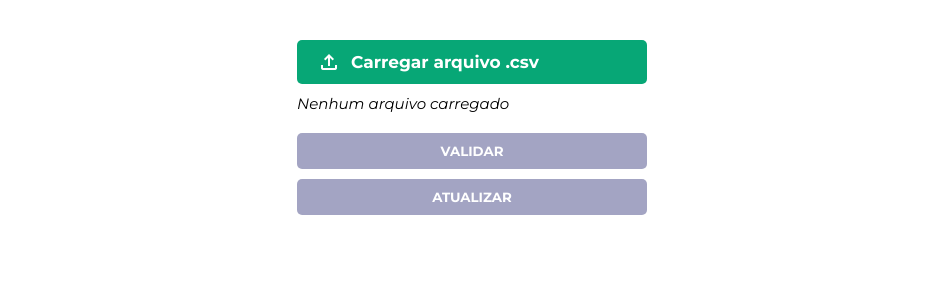
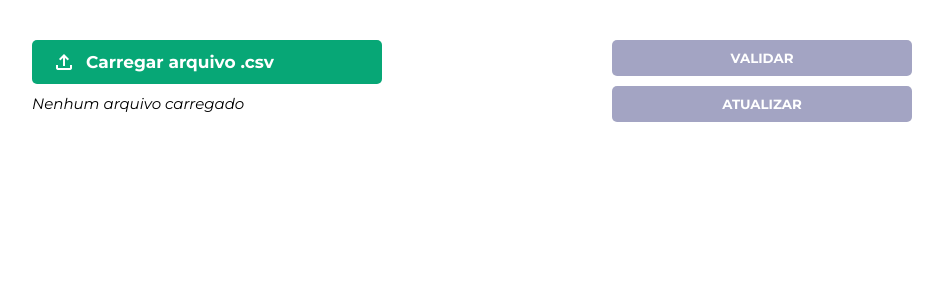
Before and after one commit to lzaghi/desafio_fullstack_shopper, a React (Vite) app in the folder frontend/: page / in a window 1280 px wide. Shown: the top 300 px of the page, without its empty margins (168-1111 px from the left). Built offline with nearby package versions, Linux system fonts and the light colour scheme.

Commit message:
style: implementa responsividade

```diff
--- a/frontend/src/components/InputCsv.scss
+++ b/frontend/src/components/InputCsv.scss
@@ -29,3 +29,9 @@
     font-style: italic;
   }
 }
+
+@media screen and (min-width: 1024px) {
+  .inputContainer {
+    width: 350px;
+  }
+}
--- a/frontend/src/components/InputCsv.tsx
+++ b/frontend/src/components/InputCsv.tsx
@@ -48,7 +48,7 @@ const InputCsv = forwardRef<InputCsvRef, InputCsvProps>(({ setParentFile }, ref)
   }));
 
   return (
-    <>
+    <div className={ styles.inputContainer }>
       <label htmlFor="upload-input" className={ styles.customUploadInput }>
         <span className="material-icons-outlined">file_upload</span>
         <span className={ styles.inputText }>Carregar arquivo .csv</span>
@@ -63,7 +63,7 @@ const InputCsv = forwardRef<InputCsvRef, InputCsvProps>(({ setParentFile }, ref)
         )
         : <span className={ styles.displayedInfo }>Nenhum arquivo carregado</span>}
       </div>
-    </>
+    </div>
   )
 })
 
--- a/frontend/src/components/ProductCard.tsx
+++ b/frontend/src/components/ProductCard.tsx
@@ -6,6 +6,7 @@ import invalidIcon from '../assets/x_icon.jpg';
 function ProductCard({ product }: { product: validatedProduct }) {
   return (
     <div className={ styles.product }>
+      <div className={ styles.info }>
         <div className={ `${styles.productCategory} ${styles.code}` }>
           <span className={ styles.category }>Cód. </span>
           <span>{product.product_code.length ? product.product_code : '-'}</span>
@@ -24,11 +25,13 @@ function ProductCard({ product }: { product: validatedProduct }) {
             <p>{product.new_price.length ? 'R$ ' + parseFloat(product.new_price).toFixed(2) : '-'}</p>
           </div>
         </div>
+      </div>
+
       <div className={ `${product.error ? styles.messageInvalid : styles.messageValid} ${styles.message}` }>{product.error
       ? (
         <div className={ styles.messageDiv }>
           <img className={ styles.icon } src={ invalidIcon } alt="check icon" />
-          {product.error}
+          <span>{product.error}</span>
         </div>
       )
       : (
--- a/frontend/src/css/Homepage.module.css
+++ b/frontend/src/css/Homepage.module.css
@@ -3,9 +3,10 @@
   flex-direction: column;
   margin-inline: auto;
   max-width: 350px;
-  padding-top: 40px;
-  width: calc(100vw - 40px);
+  padding: 40px 0;
+  width: calc(100vw - 50px);
   position: relative;
+  height: calc(100vh - 90px);
 }
 
 button {
@@ -13,6 +14,8 @@ button {
   border: none;
   border-radius: 5px;
   color: white;
+  display: block;
+  width: 100%;
   font-weight: 700;
   padding: 10px 20px;
   margin-bottom: 10px;
@@ -33,7 +36,6 @@ button:disabled {
 }
 
 .productsContainer {
-  max-height: calc(100vh - 320px);
   max-width: 358px;
   width: calc(100vw - 32px);
   margin-top: 20px;
@@ -50,3 +52,23 @@ button:disabled {
 .productsContainer::-webkit-scrollbar-thumb:hover {
   background-color: var(--cinza-claro);
 }
+
+@media screen and (min-width: 1024px) {
+  .container {
+    width: calc(100vw - 400px);
+    max-width: 1000px;
+  }
+  .productsContainer {
+    max-width: 1008px;
+    width: calc(100vw - 392px);
+  }
+  .header {
+    display: flex;
+    justify-content: space-between;
+    align-items: start;
+  }
+  .header .buttons {
+    width: 300px;
+    margin-left: 100px;
+  }
+}
--- a/frontend/src/css/InputCsv.module.css
+++ b/frontend/src/css/InputCsv.module.css
@@ -26,3 +26,9 @@
 .fileName .displayedInfo {
   font-style: italic;
 }
+
+@media screen and (min-width: 1024px) {
+  .inputContainer {
+    width: 350px;
+  }
+}
--- a/frontend/src/css/ProductCard.module.css
+++ b/frontend/src/css/ProductCard.module.css
@@ -1,5 +1,8 @@
 .product {
   margin-bottom: 15px;
+}
+
+.info {
   border: 1px solid transparent;
   border-radius: 5px;
   background-image: linear-gradient(white, white), linear-gradient(to bottom, lightgray, transparent);
@@ -7,46 +10,91 @@
   background-clip: content-box, border-box;
   position: relative;
 }
-.product .icon {
-  width: 30px;
-  border-radius: 100%;
-  margin-right: 10px;
-}
-.product .productCategory {
+.info .productCategory {
   padding: 10px 10px 0 10px;
 }
-.product .productCategory p {
+.info .productCategory p {
   margin: 0;
 }
-.product .productCategory .category {
+.info .productCategory .category {
   font-weight: 700;
   font-size: 14px;
   color: rgb(65, 65, 65);
 }
-.product .productCategory.code {
+.info .productCategory.code {
   float: right;
   padding-top: 7px;
 }
-.product .productCategory.name {
+.info .productCategory.name {
   margin-top: 10px;
 }
-.product .prices {
+.info .prices {
   display: flex;
 }
-.product .message {
+
+.message {
   padding: 10px;
   border-radius: 5px;
   margin-top: 10px;
   font-weight: 500;
   font-size: 15px;
 }
-.product .message .messageDiv {
+.message .icon {
+  width: 30px;
+  border-radius: 100%;
+  margin-right: 10px;
+}
+.message .messageDiv {
   display: flex;
   align-items: center;
 }
-.product .message.messageValid {
-  background: linear-gradient(to left, rgba(0, 198, 137, 0.3), transparent);
+.message.messageValid {
+  background: linear-gradient(to top, rgba(0, 198, 137, 0.2), transparent);
 }
-.product .message.messageInvalid {
-  background: linear-gradient(to left, rgba(251, 72, 68, 0.2), transparent);
+.message.messageInvalid {
+  background: linear-gradient(to top, rgba(251, 72, 68, 0.2), transparent);
 }
+
+@media screen and (min-width: 1024px) {
+  .product {
+    display: flex;
+    align-items: stretch;
+  }
+  .info {
+    background-image: linear-gradient(white, white), linear-gradient(to right, lightgray, transparent);
+    width: 50%;
+    flex-grow: 1;
+  }
+  .info .prices {
+    padding-bottom: 10px;
+  }
+  .info .productCategory.code {
+    float: none;
+  }
+  .info .productCategory.name {
+    margin-top: 0;
+  }
+  .message {
+    width: 50%;
+    margin-top: 0;
+    padding-top: 15px;
+  }
+  .message.messageValid {
+    background: linear-gradient(to left, rgba(0, 198, 137, 0.2), transparent);
+  }
+  .message.messageInvalid {
+    background: linear-gradient(to left, rgba(251, 72, 68, 0.2), transparent);
+  }
+  .message .messageDiv {
+    flex-direction: row-reverse;
+    justify-content: end;
+  }
+  .message .messageDiv .icon {
+    margin-left: 10px;
+    margin-right: 0;
+  }
+  .message .messageDiv span {
+    max-width: 300px;
+    text-align: right;
+  }
+}
--- a/frontend/src/index.css
+++ b/frontend/src/index.css
@@ -1,4 +1,8 @@
 @import url('https://fonts.googleapis.com/css2?family=Montserrat:ital,wght@0,200;0,400;0,500;0,700;1,200;1,400;1,700&display=swap');
+
+html, body {
+  height: 100%;
+}
 
 body {
   box-sizing: border-box;
--- a/frontend/src/pages/Homepage.scss
+++ b/frontend/src/pages/Homepage.scss
@@ -3,9 +3,10 @@
   flex-direction: column;
   margin-inline: auto;
   max-width: 350px;
-  padding-top: 40px;
-  width: calc(100vw - 40px);
+  padding: 40px 0;
+  width: calc(100vw - 50px);
   position: relative;
+  height: calc(100vh - 90px);
 }
 
 button {
@@ -13,6 +14,8 @@ button {
   border: none;
   border-radius: 5px;
   color: white;
+  display: block;
+  width: 100%;
   font-weight: 700;
   padding: 10px 20px;
   margin-bottom: 10px;
@@ -36,7 +39,6 @@ button {
 }
 
 .productsContainer {
-  max-height: calc(100vh - 320px);
   max-width: 358px;
   width: calc(100vw - 32px);
   margin-top: 20px;
@@ -56,3 +58,26 @@ button {
     }
   }
 }
+
+@media screen and (min-width: 1024px) {
+  .container {
+    width: calc(100vw - 400px);
+    max-width: 1000px;
+  }
+
+  .productsContainer {
+    max-width: 1008px;
+    width: calc(100vw - 392px);
+  }
+
+  .header {
+    display: flex;
+    justify-content: space-between;
+    align-items: start;
+
+    .buttons {
+      width: 300px;
+      margin-left: 100px;
+    }
+  }
+}
--- a/frontend/src/pages/Homepage.tsx
+++ b/frontend/src/pages/Homepage.tsx
@@ -47,10 +47,14 @@ function Homepage() {
 
   return (
     <div className={ styles.container }>
-      <InputCsv setParentFile={setCsvFile} ref={inputRef}/>
+      <div className={ styles.header }>
+        <InputCsv setParentFile={setCsvFile} ref={inputRef}/>
 
-      <button disabled={!csvFile} onClick={validateFileProducts}>VALIDAR</button>
-      <button disabled={!products.length || products.some((p) => p.error)} onClick={updateProducts}>ATUALIZAR</button>
+        <div className={ styles.buttons }>
+          <button disabled={!csvFile} onClick={validateFileProducts}>VALIDAR</button>
+          <button disabled={!products.length || products.some((p) => p.error)} onClick={updateProducts}>ATUALIZAR</button>
+        </div>
+      </div>
       <SyncLoader loading={loading} size={10} color={'gray'}
         cssOverride={ { position: "absolute", top: '12px', right: '50%', transform: 'translateX(50%)' } }
       />
```
Also changed, not shown: frontend/src/components/ProductCard.scss (+70 -7 lines). Lines whose indentation alone changed are shown as unchanged.
